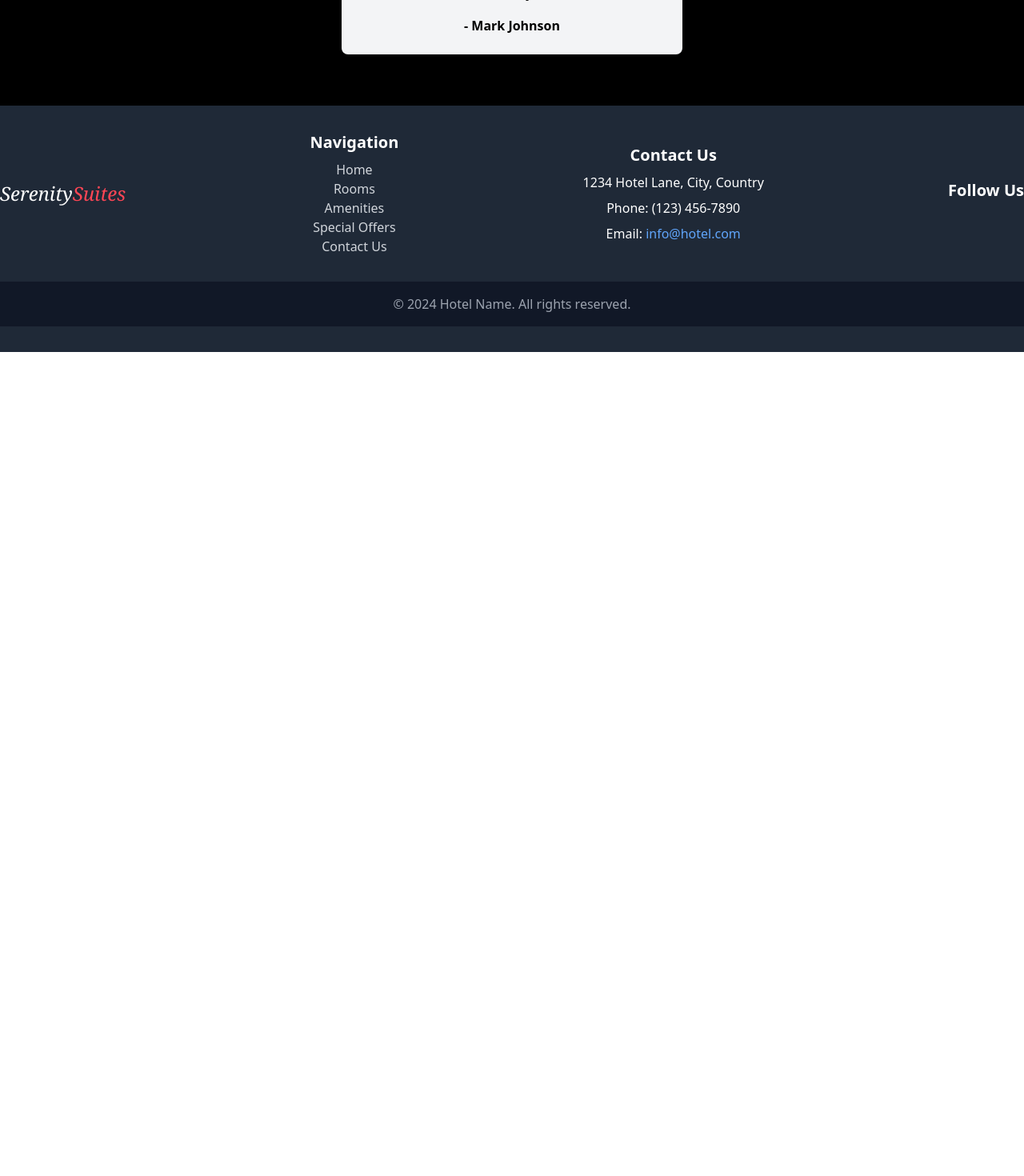
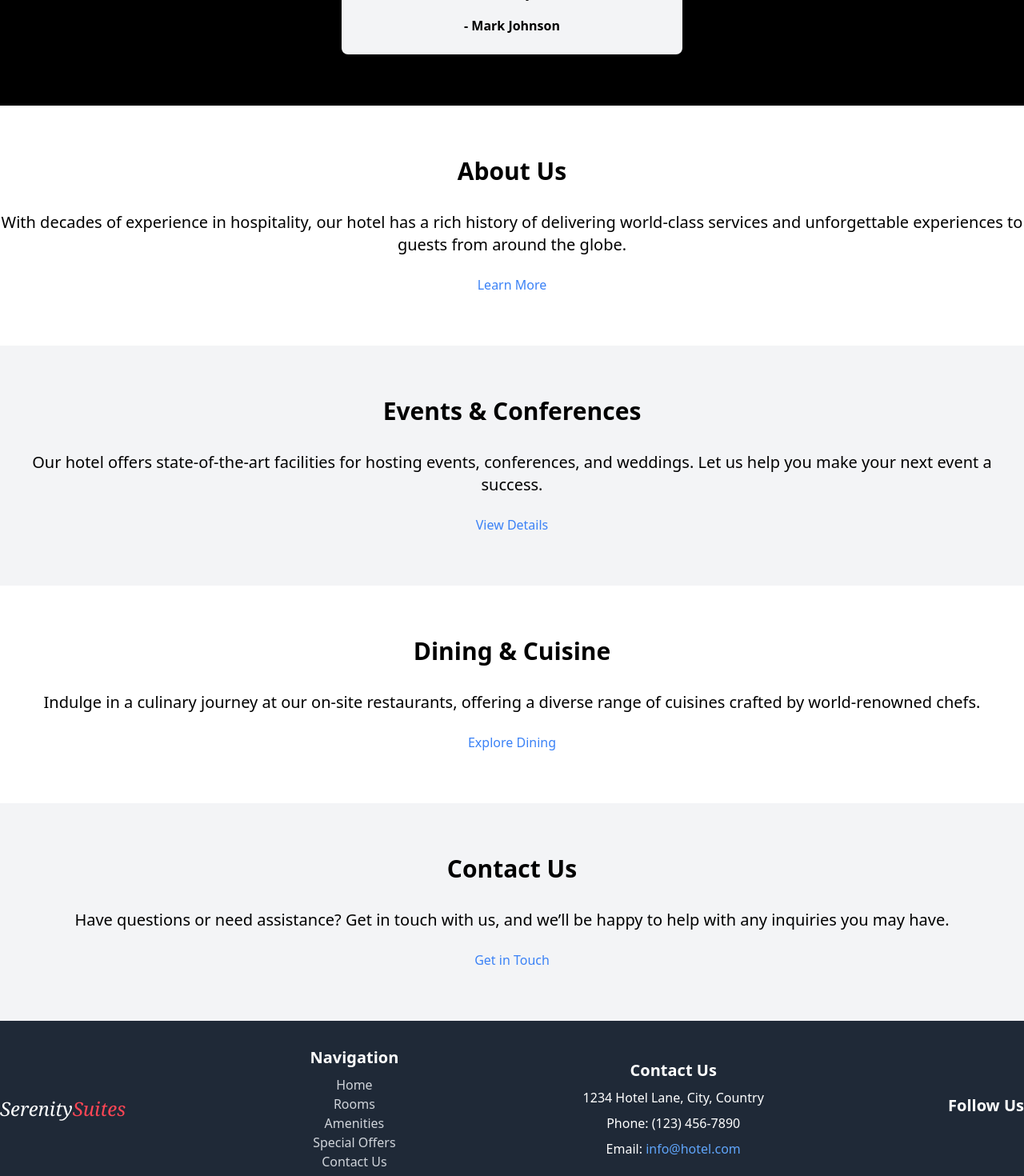
Before and after one commit to ron062394/Serenity-Suites-Hotel---MERN-Tailwind, a React (Create React App) app in the folder frontend/: page / in a window 1280 px wide. Shown: the part 3240-4710 px from the top of the page at 80% size. Before the commit the page ends 3680 px from the top, so only its background shows below. Built offline with nearby package versions, Linux system fonts and the light colour scheme.

Commit message:
feat: added more homepage placeholder

```diff
--- a/frontend/src/pages/user/HomePage.jsx
+++ b/frontend/src/pages/user/HomePage.jsx
@@ -120,6 +120,51 @@ function HomePage() {
           </div>
         </div>
       </section>
+
+      {/* About Us Section */}
+            <section id="about-us" className="py-16 bg-white">
+        <div className="container mx-auto text-center">
+          <h2 className="text-3xl font-bold mb-8">About Us</h2>
+          <p className="text-lg md:text-xl mb-6">
+            With decades of experience in hospitality, our hotel has a rich history of delivering world-class services and unforgettable experiences to guests from around the globe.
+          </p>
+          <Link to="/about" className="text-blue-500 hover:underline">Learn More</Link>
+        </div>
+      </section>
+
+            {/* Events and Conferences Section */}
+            <section id="events" className="py-16 bg-gray-100">
+        <div className="container mx-auto text-center">
+          <h2 className="text-3xl font-bold mb-8">Events & Conferences</h2>
+          <p className="text-lg md:text-xl mb-6">
+            Our hotel offers state-of-the-art facilities for hosting events, conferences, and weddings. Let us help you make your next event a success.
+          </p>
+          <Link to="/events" className="text-blue-500 hover:underline">View Details</Link>
+        </div>
+      </section>
+
+            {/* Dining Section */}
+            <section id="dining" className="py-16 bg-white">
+        <div className="container mx-auto text-center">
+          <h2 className="text-3xl font-bold mb-8">Dining & Cuisine</h2>
+          <p className="text-lg md:text-xl mb-6">
+            Indulge in a culinary journey at our on-site restaurants, offering a diverse range of cuisines crafted by world-renowned chefs.
+          </p>
+          <Link to="/dining" className="text-blue-500 hover:underline">Explore Dining</Link>
+        </div>
+      </section>
+
+      {/* Contact Us Section */}
+      <section id="contact-us" className="py-16 bg-gray-100">
+        <div className="container mx-auto text-center">
+          <h2 className="text-3xl font-bold mb-8">Contact Us</h2>
+          <p className="text-lg md:text-xl mb-6">
+            Have questions or need assistance? Get in touch with us, and we’ll be happy to help with any inquiries you may have.
+          </p>
+          <Link to="/contact" className="text-blue-500 hover:underline">Get in Touch</Link>
+        </div>
+      </section>
+
     </div>
   );
 }
```
